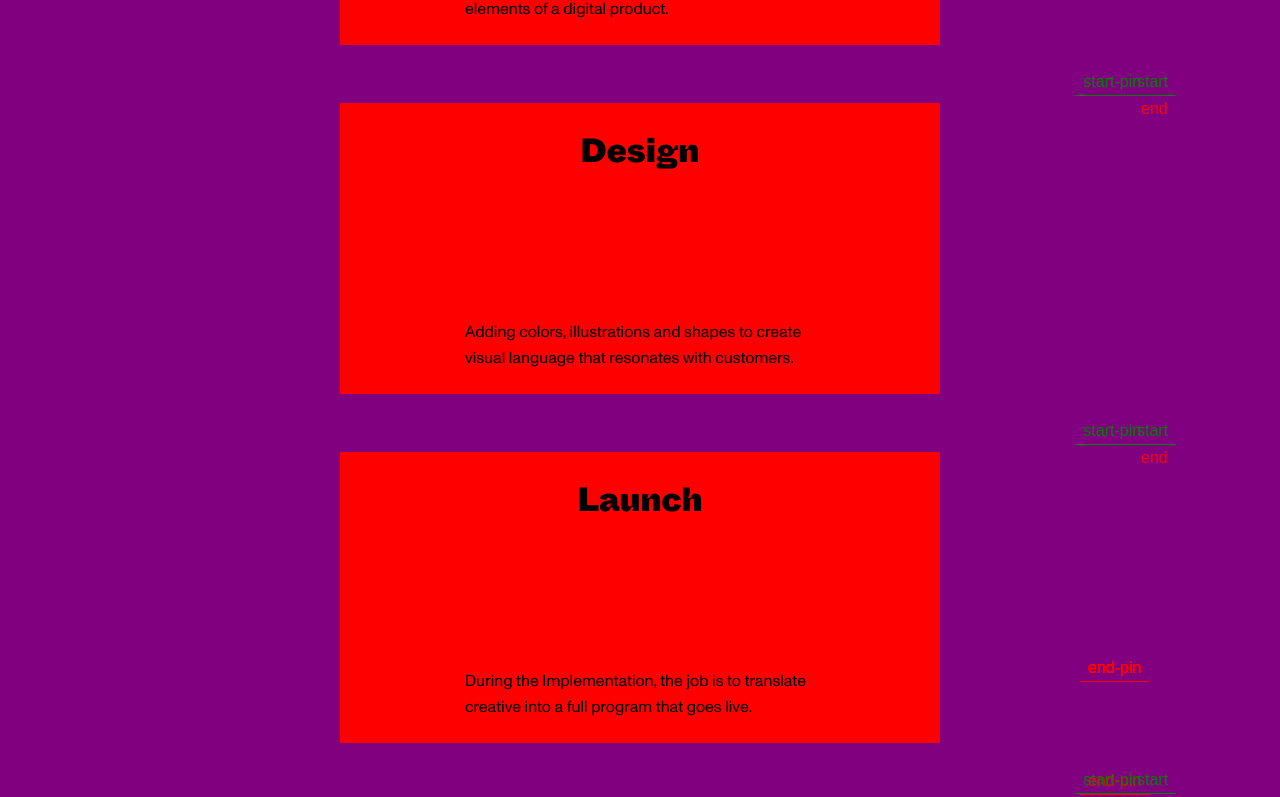
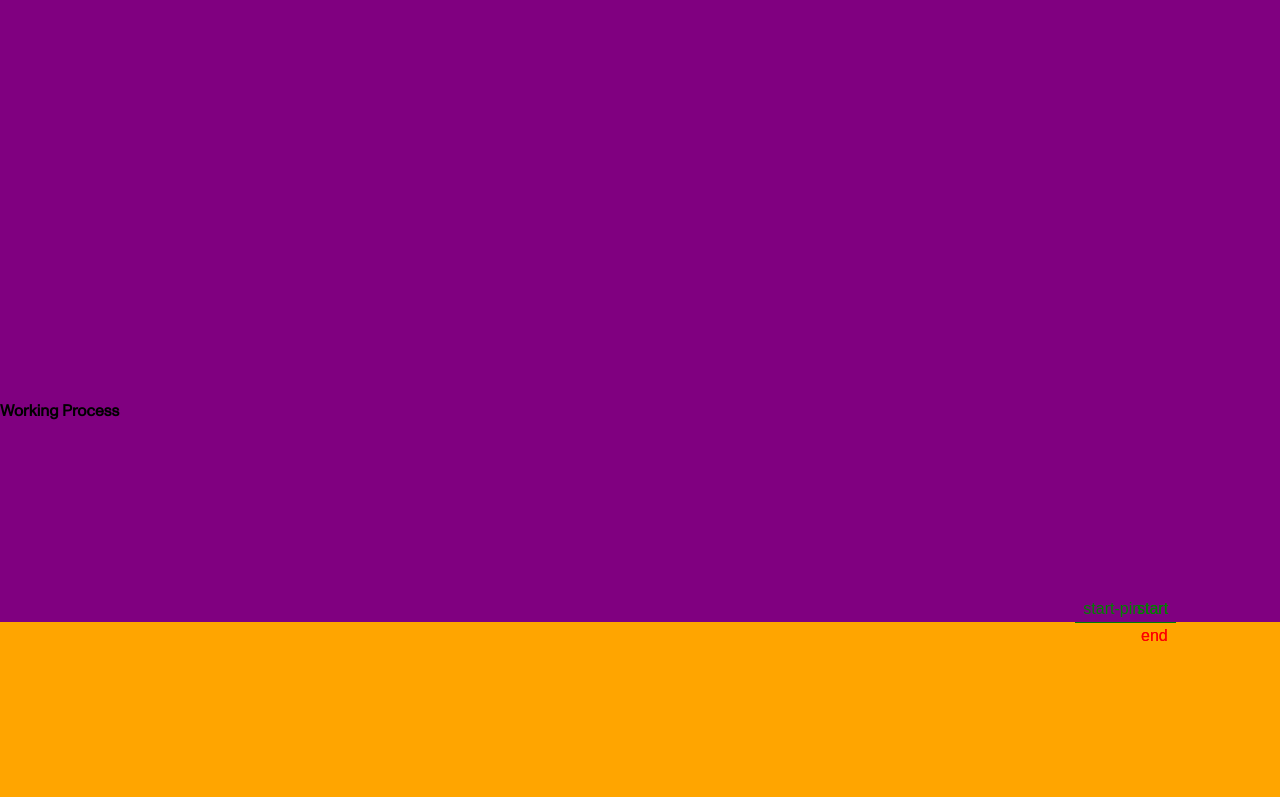
Before and after one commit to narliecholler/Sam-Markley-Digital-Product-Designer, a Next.js app: page / in a window 1280 px wide. Shown: the part 2000-2797 px from the top of the page. Built offline with nearby package versions, Linux system fonts and the light colour scheme.

Commit message:
new process update test

```diff
--- a/components/Process/Section.tsx
+++ b/components/Process/Section.tsx
@@ -6,22 +6,34 @@ import { useEffect, useRef } from "react";
 import { transform } from "typescript";
 
 const ProcessSection = styled("section", {
-  display: "block",
-  minHeight: "200vh",
+  // display: "block",
+  minHeight: "400vh",
   background: "purple",
   position: "relative",
-
-  "&.cardswipe": {
   display: "flex",
   alignItems: "center",
   justifyContent: "center",
   flexDirection: "column",
+  gap: "5rem",
+
+  "& .cardswipe": {
+    position: "absolute",
+    left: 0,
+    top: "50%",
+    right: 0,
+    bottom: 0,
+
+    "& .wrapper": {
+      marginTop: "50px",
+      backgroundColor: "orange",
+      height: "350px",
+    },
 
     "& h3": {
       marginBottom: "200px",
     },
   },
-  "& .card": {
+  "& .cards": {
     display: "flex",
     gap: "8rem",
     justifyContent: "center",
@@ -30,7 +42,7 @@ const ProcessSection = styled("section", {
     width: "600px",
     margin: "0.5rem",
     backgroundColor: "red",
-    // opacity: 0,
+    opacity: 0,
     marginBottom: "50px",
   },
 });
@@ -67,10 +79,30 @@ const WorkProcesses = () => {
 
   useEffect(() => {
     gsap.registerPlugin(ScrollTrigger);
+
+    const timeline = gsap.timeline();
     const cards = gsap.utils.toArray(".cards") as Element[];
 
+    const wrapper = gsap.utils.toArray(".wrapper") as Element[];
+
+    timeline.to(wrapper, {
+      scrollTrigger: {
+        trigger: wrapper,
+        start: () => `top bottom-=100`,
+        end: () => `top top+=40`,
+        scrub: true,
+        markers: true,
+        invalidateOnRefresh: true,
+      },
+      ease: "none",
+      //  transform: "translate(0, -1706px)",
+      yPercent: -50,
+      top: "50%",
+      position: "sticky",
+    });
+
     cards.forEach((card, index) => {
-      gsap.to(card, {
+      timeline.to(card, {
         scrollTrigger: {
           trigger: card,
           start: () => `top bottom-=100`,
@@ -83,6 +115,21 @@ const WorkProcesses = () => {
         opacity: 1,
         scale: () => 1 - (cards.length - index) * 0.025,
       });
+      // .to(wrapper, {
+      //   scrollTrigger: {
+      //     trigger: wrapper,
+      //     start: () => `top bottom-=100`,
+      //     end: () => `top top+=40`,
+      //     scrub: true,
+      //     markers: true,
+      //     invalidateOnRefresh: true,
+      //   },
+      //   ease: "none",
+      //   //  transform: "translate(0, -1706px)",
+      //   yPercent: -50,
+      //   top: "50%",
+      //   position: "sticky",
+      // });
 
       ScrollTrigger.create({
         trigger: card,
@@ -98,14 +145,15 @@ const WorkProcesses = () => {
   }, []);
 
   return (
-    <>
-      <ProcessSection ref={stackRef} className="cardswipe">
+    <ProcessSection>
+      <div ref={stackRef} className="cardswipe">
         <h3 className="heading">Working Process</h3>
+        <div className="wrapper">
           {processes.map((i, index) => (
             <div
               key={`${i.text}_${index}`}
               className="cards"
-            // style={{ top: `calc${index} * 0.2)` }}
+              style={{ top: `calc${index} * 20)` }}
             >
               <Process
                 key={`${i.text}_${index}`}
@@ -115,8 +163,9 @@ const WorkProcesses = () => {
               />
             </div>
           ))}
+        </div>
+      </div>
     </ProcessSection>
-    </>
   );
 };
 
```
Lines whose indentation alone changed are shown as unchanged.
